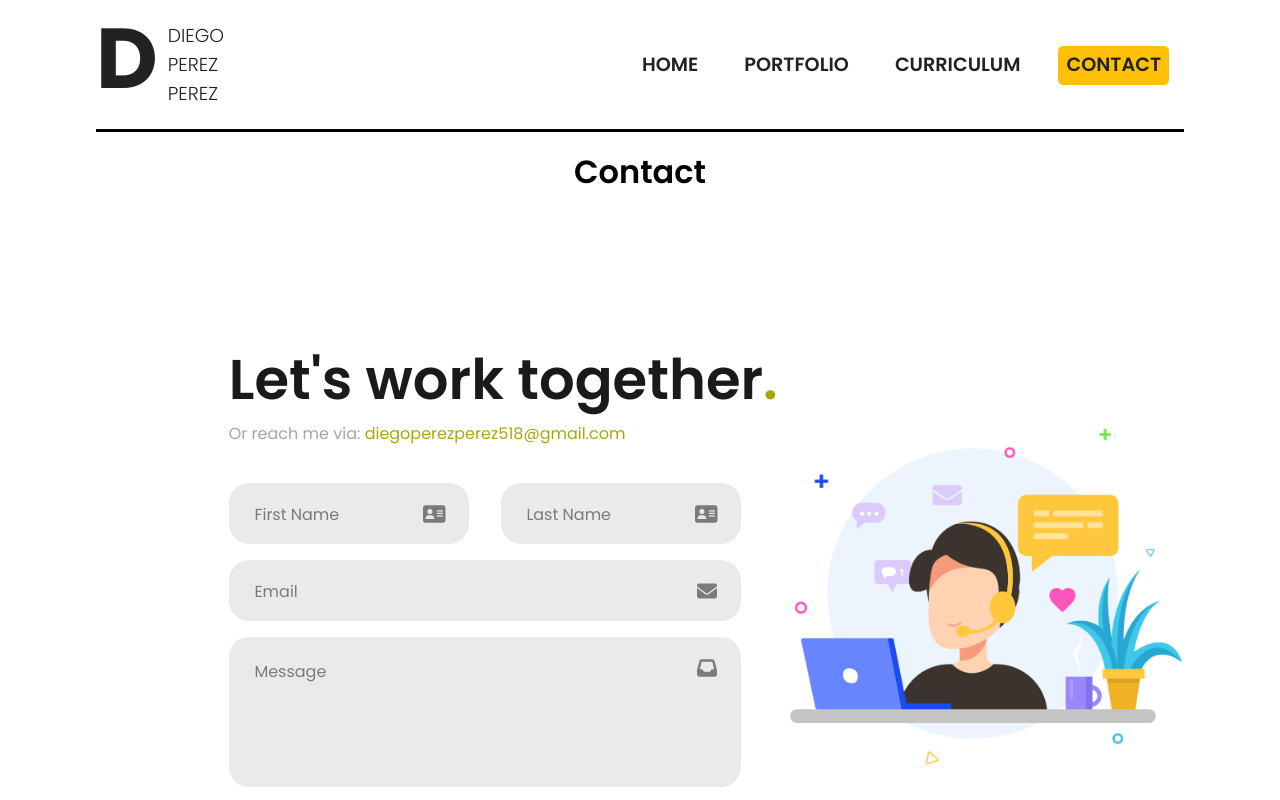
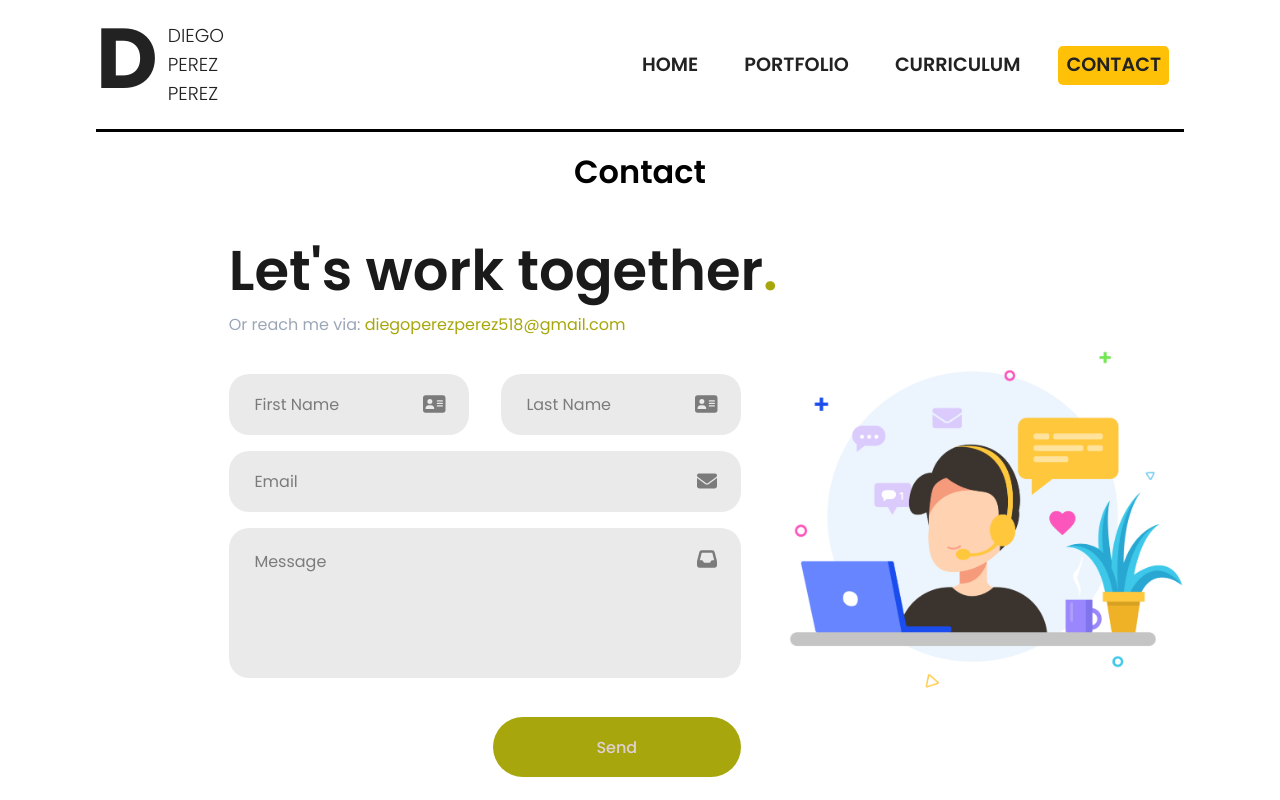
Before and after one commit to CodeBreaker518/personal-portfolio, a React (Vite) app: page /contact in a window 1280 px wide. Shown: the top 800 px of the page. Built offline with nearby package versions, Linux system fonts and the light colour scheme.

Commit message:
fix: alignment of content/image

```diff
--- a/src/pages/ContactPage/Contact.css
+++ b/src/pages/ContactPage/Contact.css
@@ -27,9 +27,9 @@
   width: 80%;
   max-width: 80rem;
   margin: 0 auto;
-  padding: 65px 1.5rem 0;
+  padding: 100px 1.5rem 0;
   grid-template-columns: repeat(2, 1fr);
-  align-items: center;
+  align-items: start;
   position: relative;
   z-index: 3;
 }
@@ -188,16 +188,18 @@ textarea.contact-input ~ .icon {
   grid-column: 2;
   display: flex;
   justify-content: flex-end;
-  align-items: center;
+  align-items: start;
 }
 
 .contact-img {
+  margin-top: 100px;
   width: 700px;
   height: auto;
 }
 
 @media (max-width: 1600px) {
   .contact-img {
+    margin-top: 150px;
     width: 500px;
   }
 }
```
